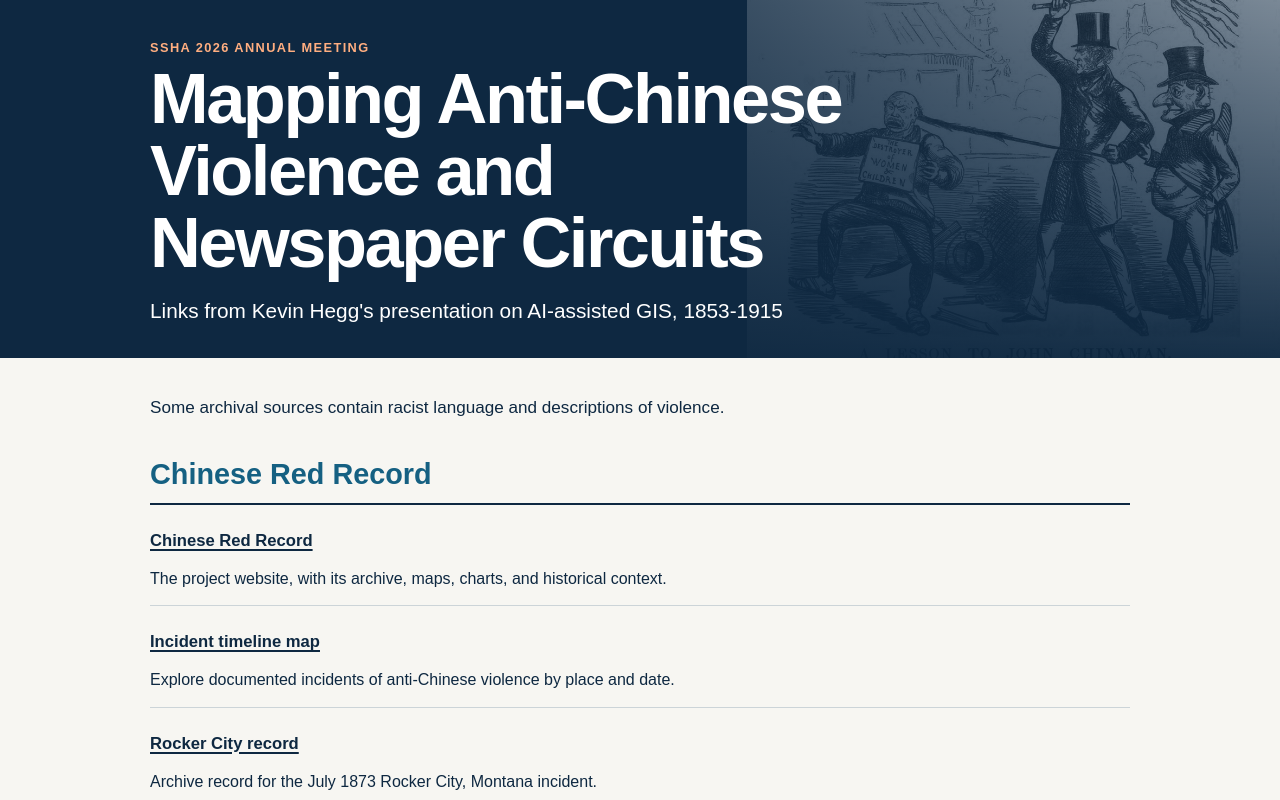
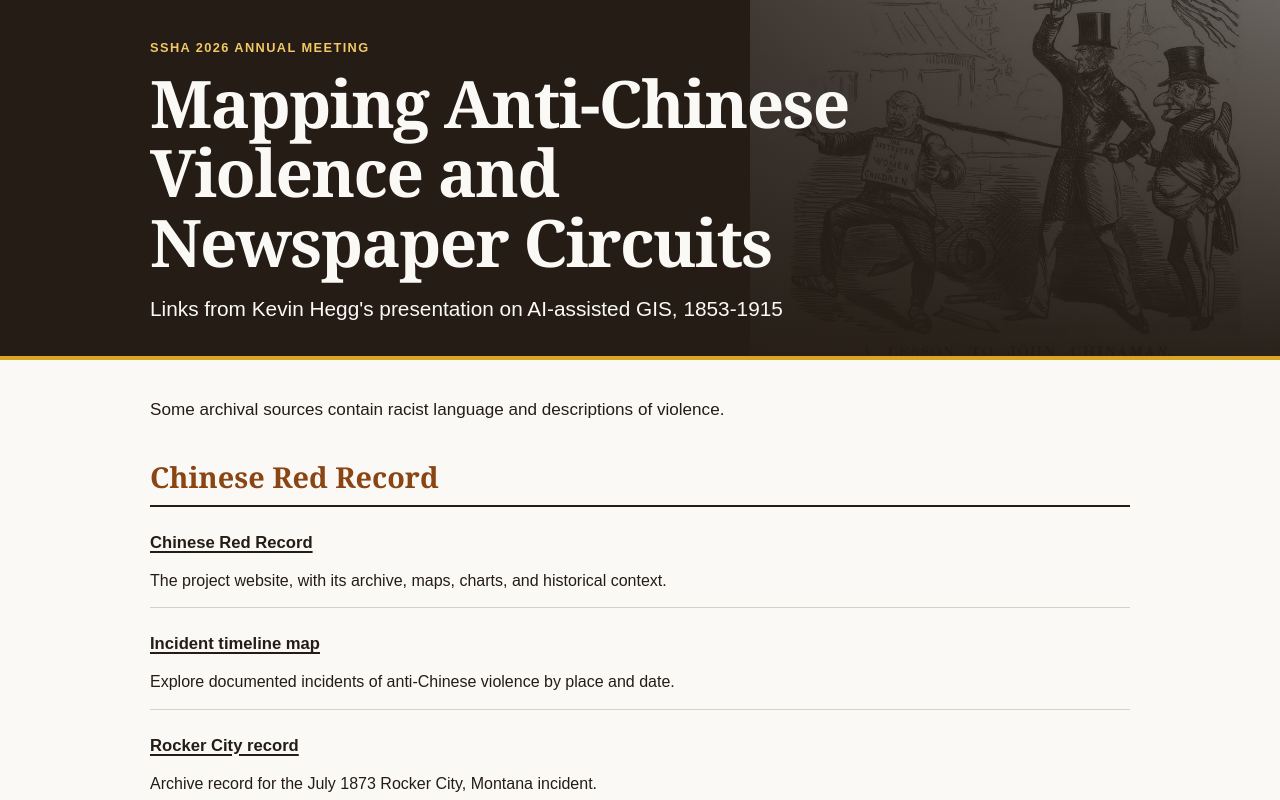
Before and after one commit to KevinHegg/SSHA, a plain HTML site: page index.html in a window 1280 px wide. Shown: the top 800 px of the page. Drawn offline with Linux system fonts and the light colour scheme.

Commit message:
Match the slide deck’s warm palette and typography

```diff
--- a/index.html
+++ b/index.html
@@ -6,23 +6,23 @@
   <meta name="description" content="Links for Kevin Hegg's SSHA 2026 presentation on mapping anti-Chinese violence and newspaper circuits.">
   <title>SSHA 2026 | Presentation links</title>
   <style>
-    :root { --ink: #0e2841; --blue: #156082; --paper: #f7f6f2; --rule: #ccd4d8; --orange: #e97132; }
+    :root { --ink: #241c15; --brown: #8b4513; --paper: #faf9f6; --rule: #d8d1c7; --gold: #daa520; }
     * { box-sizing: border-box; }
     body { margin: 0; color: var(--ink); background: var(--paper); font-family: Arial, Helvetica, sans-serif; line-height: 1.5; }
-    .masthead { min-height: 285px; color: #fff; background: linear-gradient(90deg, rgba(14,40,65,.96) 0%, rgba(14,40,65,.87) 48%, rgba(14,40,65,.50) 100%), url("chinese-red-record-background.png") right 39% / auto 115% no-repeat, var(--ink); display: grid; align-items: end; }
+    .masthead { min-height: 285px; color: var(--paper); background: linear-gradient(90deg, rgba(36,28,21,.97) 0%, rgba(36,28,21,.90) 48%, rgba(36,28,21,.65) 100%), url("chinese-red-record-background.png") right 39% / auto 115% no-repeat, var(--ink); display: grid; align-items: end; border-bottom: 4px solid var(--gold); }
     .wrap { width: min(100% - 2rem, 980px); margin: 0 auto; }
     .masthead .wrap { padding: 2.4rem 0 2rem; }
-    .eyebrow { margin: 0 0 .35rem; color: #ffae80; font-size: .8rem; font-weight: 700; letter-spacing: .11em; }
-    h1 { max-width: 730px; margin: 0; font-size: clamp(2rem, 6vw, 4.4rem); line-height: 1.02; letter-spacing: -.035em; }
+    .eyebrow { margin: 0 0 .65rem; color: #f1c865; font-size: .8rem; font-weight: 700; letter-spacing: .11em; }
+    h1 { max-width: 780px; margin: 0; font-family: Georgia, serif; font-size: clamp(2rem, 6vw, 4.1rem); line-height: 1.06; letter-spacing: -.025em; }
     .subtitle { max-width: 660px; margin: 1rem 0 0; font-size: clamp(1rem, 2.4vw, 1.3rem); }
     main { padding: 2.35rem 0 3.5rem; }
     .intro { max-width: 720px; font-size: 1.07rem; margin: 0 0 2.4rem; }
     section { margin: 2.1rem 0; }
-    h2 { margin: 0 0 .75rem; color: var(--blue); font-size: clamp(1.35rem, 3vw, 1.8rem); line-height: 1.1; }
+    h2 { margin: 0 0 .75rem; color: var(--brown); font-family: Georgia, serif; font-size: clamp(1.35rem, 3vw, 1.8rem); line-height: 1.1; }
     .links { margin: 0; padding: 0; list-style: none; border-top: 2px solid var(--ink); }
     .links li { padding: .9rem 0; border-bottom: 1px solid var(--rule); }
     .links a { display: inline-flex; align-items: center; min-height: 44px; color: var(--ink); font-weight: 700; font-size: 1.04rem; text-decoration-thickness: 2px; text-underline-offset: 3px; }
-    .links a:hover, .links a:focus-visible { color: var(--blue); }
+    .links a:hover, .links a:focus-visible { color: var(--brown); }
     .links p { margin: .22rem 0 0; max-width: 740px; }
     footer { color: #fff; background: var(--ink); padding: 1.25rem 0; font-size: .9rem; }
     footer p { margin: 0; }
```
